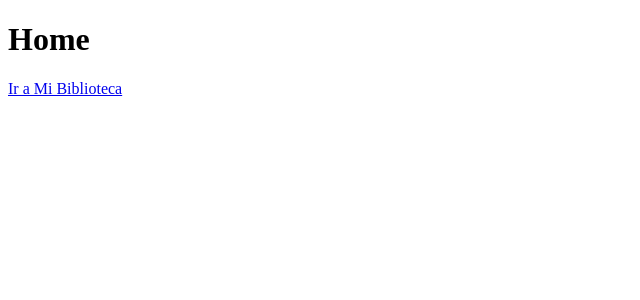
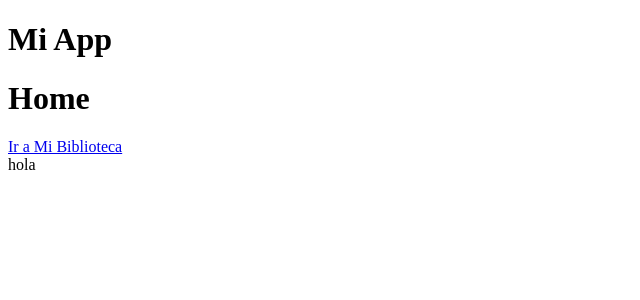
Before and after one commit to LucianoPompilio/GameVault, a React (Vite) app: page / in a window 1280 px wide. Shown: the top 300 px of the page, without its empty margins (0-640 px from the left). Built offline with nearby package versions, Linux system fonts and the light colour scheme.

Commit message:
Layout Component add

```diff
--- a/src/App.jsx
+++ b/src/App.jsx
@@ -1,8 +1,11 @@
 import { createBrowserRouter, RouterProvider } from "react-router-dom";
+import Layout from "./components/Layout";
 import Home from "./pages/Home";
 import MyLibrary from "./pages/MyLibrary";
 
 const router = createBrowserRouter([
+
+
       {
         path: "/",
         element: <Home />,
@@ -11,13 +14,12 @@ const router = createBrowserRouter([
         path: "/library",
         element: <MyLibrary />,
       },
+
+
 ]);
 
 function App() {
-
-  return (
-    <RouterProvider router={router} />
-  )
+  return <Layout pepito={"hola"}> <RouterProvider  router={router} /></Layout>;
   }
 
 export default App;
--- /dev/null
+++ b/src/components/Layout.jsx
@@ -0,0 +1,18 @@
+import { Outlet } from "react-router-dom";
+
+
+function Layout({children, pepito}) {
+  return (
+    <>
+      <header>
+        <h1>Mi App</h1>
+      </header>
+
+      <main>
+        {children} {pepito}
+      </main>
+    </>
+  );
+}
+
+export default Layout;
```
Lines whose indentation alone changed are shown as unchanged.
